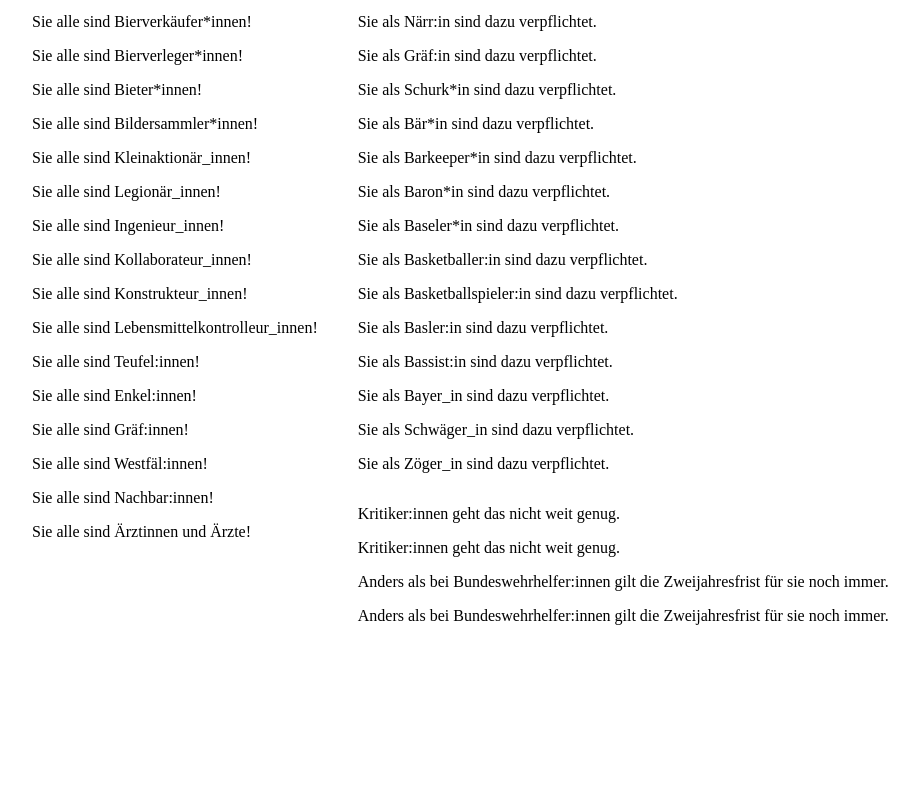
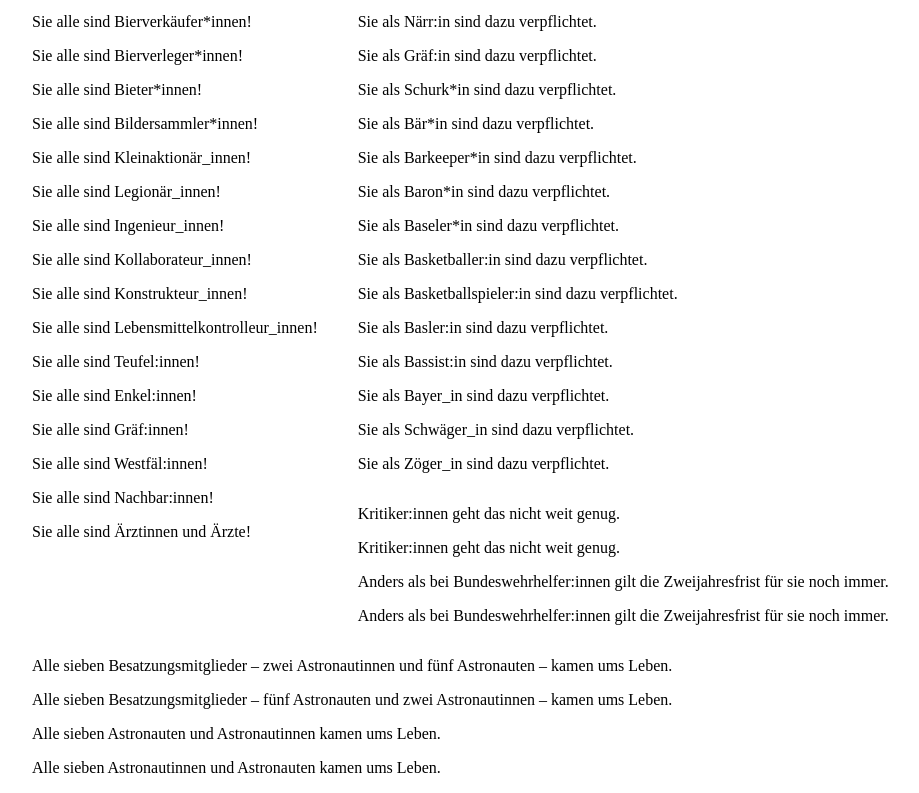
Before and after one commit to sternth/no-gender, a website: page example.html in a window 1280 px wide. Shown: the part 380-1173 px from the top of the page, without its empty margins (28-947 px from the left). Before the commit the page ends 1021 px from the top, so only its background shows below. Drawn offline with Linux system fonts and the light colour scheme.

Commit message:
extend example.html

```diff
--- a/example.html
+++ b/example.html
@@ -73,6 +73,12 @@
     <p>Anders als bei Bun&shy;des&shy;wehr&shy;hel&shy;fe&shy;r:in&shy;nen gilt die Zweijahresfrist für sie noch immer.</p>
     <p>Anders als bei Bundeswehrhelfer:innen gilt die Zweijahresfrist für sie noch immer.</p>
   </div>
+  <div class="column">
+    <p>Alle sieben Besatzungsmitglieder – zwei Astronautinnen und fünf Astronauten – kamen ums Leben.</p>
+    <p>Alle sieben Besatzungsmitglieder – fünf Astronauten und zwei Astronautinnen – kamen ums Leben.</p>
+    <p>Alle sieben Astronauten und Astronautinnen kamen ums Leben.</p>
+    <p>Alle sieben Astronautinnen und Astronauten kamen ums Leben.</p>
+  </div>
 </div>
 <script>
   setInterval(() => {
```
